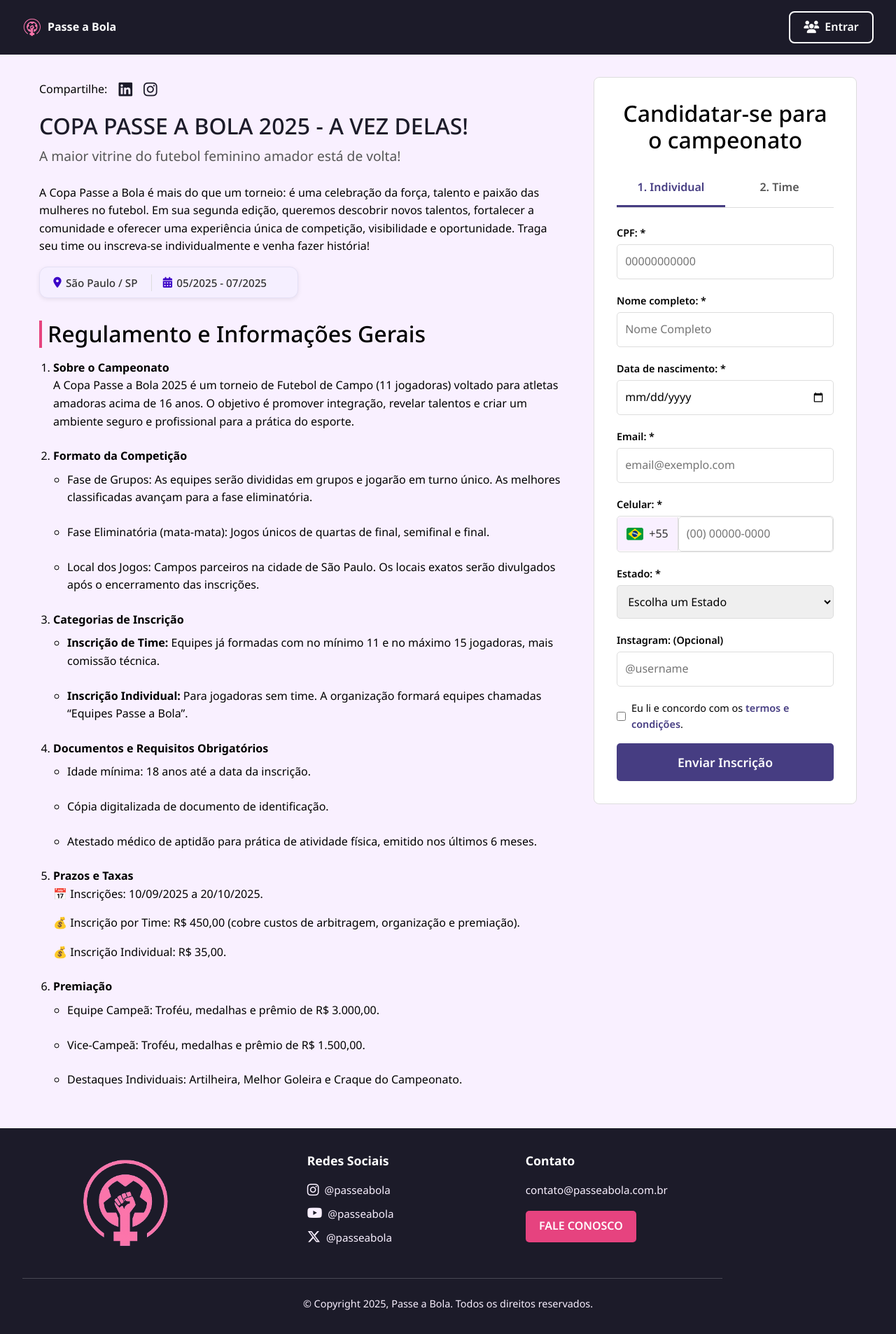
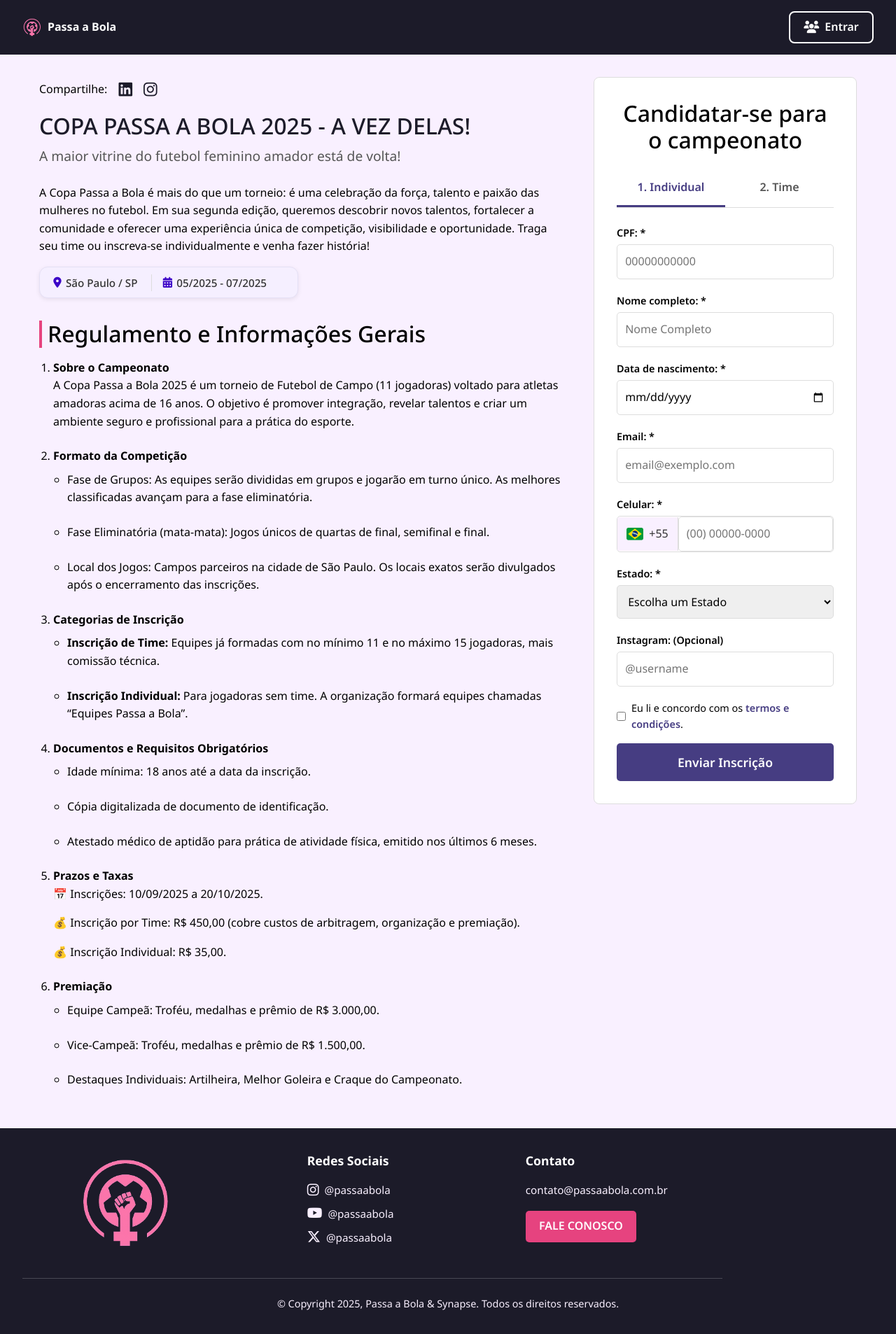
Before and after one commit to syinapse/formulario-passa-bola, a Flask app: page /event in a window 1280 px wide. Shown: the whole page at 70% size. Run offline with Flask 3, Linux system fonts and the light colour scheme.

Commit message:
fix: Correções de passe para passa a bola

```diff
--- a/passaBola/static/admin_script.js
+++ b/passaBola/static/admin_script.js
@@ -33,19 +33,19 @@ const handlerDefaultInput = function(e) {
     inputAddressEvent.value = 'Vila Mariana 233'
     selectState.value = 'sp'
     inputWhatsapp.value = '11987654321'
-    inputEventDescription.value = `A Copa Passe a Bola é mais do que um torneio: é uma celebração da força, talento e paixão das mulheres no futebol. Em sua segunda edição, queremos descobrir novos talentos, fortalecer a comunidade e oferecer uma experiência única de competição, visibilidade e oportunidade. Traga seu time ou inscreva-se individualmente e venha fazer história!
+    inputEventDescription.value = `A Copa Passa a Bola é mais do que um torneio: é uma celebração da força, talento e paixão das mulheres no futebol. Em sua segunda edição, queremos descobrir novos talentos, fortalecer a comunidade e oferecer uma experiência única de competição, visibilidade e oportunidade. Traga seu time ou inscreva-se individualmente e venha fazer história!
 
 
     Sobre o Campeonato
 
-    A Copa Passe a Bola 2025 é um torneio de Futebol de Campo (11 jogadoras) voltado para atletas amadoras acima de 16 anos. O objetivo é promover integração, revelar talentos e criar um ambiente seguro e profissional para a prática do esporte.
+    A Copa Passa a Bola 2025 é um torneio de Futebol de Campo (11 jogadoras) voltado para atletas amadoras acima de 16 anos. O objetivo é promover integração, revelar talentos e criar um ambiente seguro e profissional para a prática do esporte.
     Formato da Competição
         Fase de Grupos: As equipes serão divididas em grupos e jogarão em turno único. As melhores classificadas avançam para a fase eliminatória.
         Fase Eliminatória (mata-mata): Jogos únicos de quartas de final, semifinal e final.
         Local dos Jogos: Campos parceiros na cidade de São Paulo. Os locais exatos serão divulgados após o encerramento das inscrições.
     Categorias de Inscrição
         Inscrição de Time: Equipes já formadas com no mínimo 11 e no máximo 15 jogadoras, mais comissão técnica.
-        Inscrição Individual: Para jogadoras sem time. A organização formará equipes chamadas “Equipes Passe a Bola”.
+        Inscrição Individual: Para jogadoras sem time. A organização formará equipes chamadas “Equipes Passa a Bola”.
     Documentos e Requisitos Obrigatórios
         Idade mínima: 18 anos até a data da inscrição.
         Cópia digitalizada de documento de identificação.
--- a/passaBola/templates/base.html
+++ b/passaBola/templates/base.html
@@ -24,8 +24,8 @@
   <body>
     <header>
       <a class="logo-header" href="{{ url_for('home_page')}}">
-        <img src="../static/assets/LogoPassaBola.png" alt="Logo Passe a Bola" />
-        <span>Passe a Bola</span>
+        <img src="../static/assets/LogoPassaBola.png" alt="Logo Passa a Bola" />
+        <span>Passa a Bola</span>
       </a>
       {% if current_user.is_authenticated %}
         <div class="d-flex gap-2 justify-content-center align-items-center dropdown">
@@ -73,28 +73,28 @@
       <div class="footer-content">
         <img
           src="../static/assets/LogoPassaBola.png"
-          alt="Logo Passe a Bola Rodapé"
+          alt="Logo Passa a Bola Rodapé"
           class="logo-footer"
         />
 
         <div class="socials">
           <p>Redes Sociais</p>
-          <a href="#"><i class="fab fa-instagram"></i> @passeabola</a>
-          <a href="#"><i class="fab fa-youtube"></i> @passeabola</a>
-          <a href="#"><i class="fab fa-x-twitter"></i> @passeabola</a>
+          <a href="#"><i class="fab fa-instagram"></i> @passaabola</a>
+          <a href="#"><i class="fab fa-youtube"></i> @passaabola</a>
+          <a href="#"><i class="fab fa-x-twitter"></i> @passaabola</a>
         </div>
 
         <div class="contact">
           <p>Contato</p>
-          <a href="mailto:contato@passeabola.com.br"
-            >contato@passeabola.com.br</a
+          <a href="mailto:contato@passaabola.com.br"
+            >contato@passaabola.com.br</a
           >
           <button class="btn-contact" type="button">FALE CONOSCO</button>
         </div>
       </div>
 
       <div class="copyright">
-        © Copyright 2025, Passe a Bola. Todos os direitos reservados.
+        © Copyright 2025, Passa a Bola & Synapse. Todos os direitos reservados.
       </div>
     </footer>
     <script
--- a/passaBola/templates/event.html
+++ b/passaBola/templates/event.html
@@ -12,12 +12,12 @@
       <a href="#"><i class="fab fa-instagram"></i></a>
     </div>
 
-    <h1 class="Campeonato">COPA PASSE A BOLA 2025 - A VEZ DELAS!</h1>
+    <h1 class="Campeonato">COPA PASSA A BOLA 2025 - A VEZ DELAS!</h1>
     <p class="subtitle">
       A maior vitrine do futebol feminino amador está de volta!
     </p>
     <p>
-      A Copa Passe a Bola é mais do que um torneio: é uma celebração da força,
+      A Copa Passa a Bola é mais do que um torneio: é uma celebração da força,
       talento e paixão das mulheres no futebol. Em sua segunda edição, queremos
       descobrir novos talentos, fortalecer a comunidade e oferecer uma
       experiência única de competição, visibilidade e oportunidade. Traga seu
@@ -36,7 +36,7 @@
         <li>
           <strong>Sobre o Campeonato</strong>
           <p>
-            A Copa Passe a Bola 2025 é um torneio de Futebol de Campo (11
+            A Copa Passa a Bola 2025 é um torneio de Futebol de Campo (11
             jogadoras) voltado para atletas amadoras acima de 16 anos. O
             objetivo é promover integração, revelar talentos e criar um ambiente
             seguro e profissional para a prática do esporte.
@@ -69,7 +69,7 @@
             </li>
             <li>
               <b>Inscrição Individual:</b> Para jogadoras sem time. A
-              organização formará equipes chamadas “Equipes Passe a Bola”.
+              organização formará equipes chamadas “Equipes Passa a Bola”.
             </li>
           </ul>
         </li>
```
